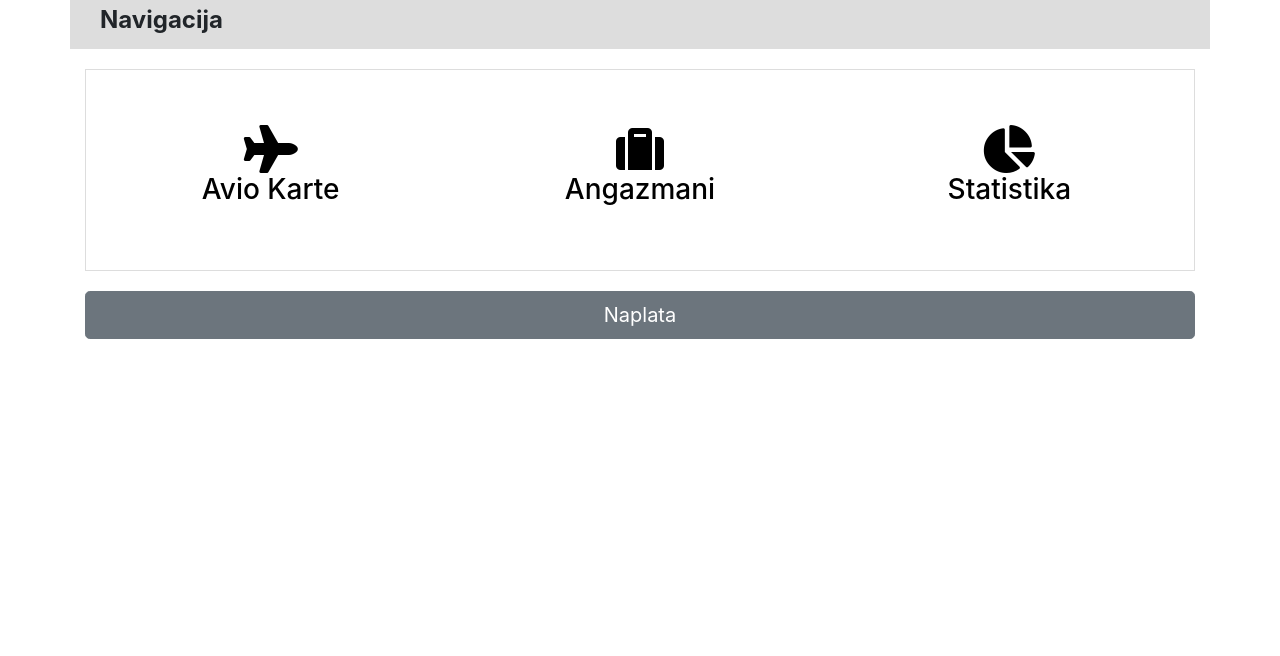
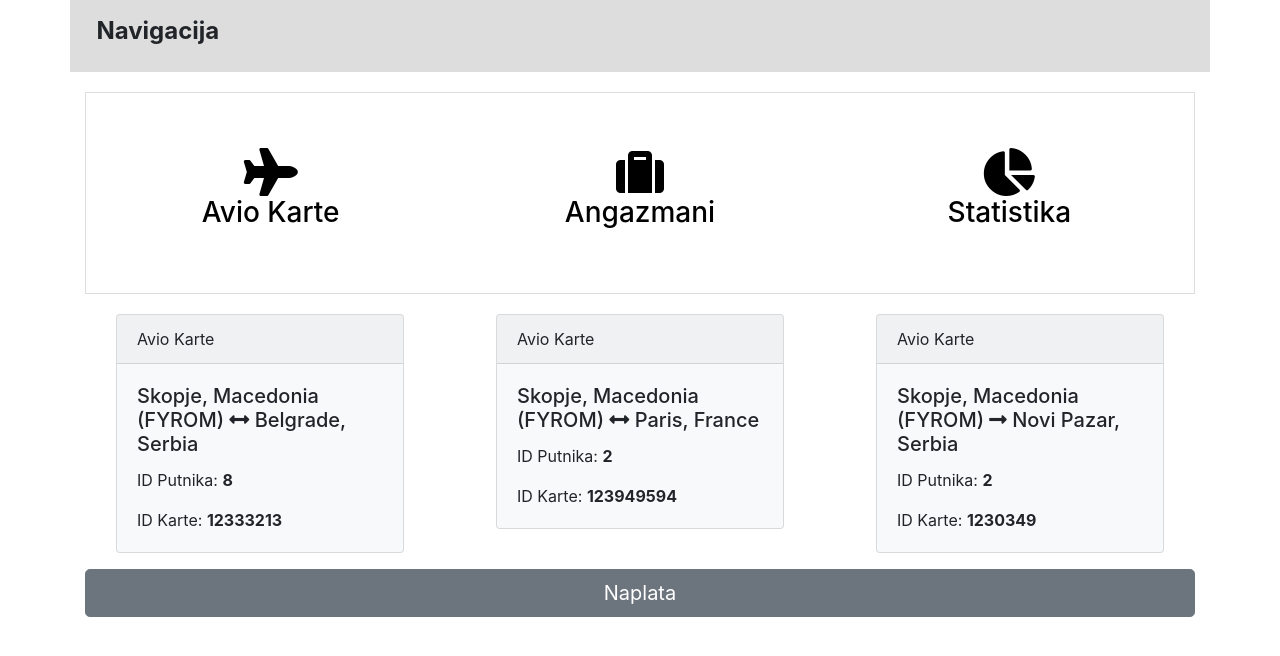
Before and after one commit to sulejmank/ecco-front-end, a Vue app: page /#/navigation in a window 1280 px wide. Shown: the top 656 px of the page. Built offline with nearby package versions, Linux system fonts and the light colour scheme.

Commit message:
implemented installments and added mock for development of checkout phase

```diff
--- a/package.json
+++ b/package.json
@@ -15,6 +15,7 @@
   "dependencies": {
     "axios": "^0.18.0",
     "bootstrap": "^4.0.0",
+    "bootstrap-vue": "^2.0.0-rc.2",
     "jquery": "^3.3.1",
     "moment": "^2.20.1",
     "popper.js": "^1.12.9",
--- a/src/components/Checkout.vue
+++ b/src/components/Checkout.vue
@@ -7,6 +7,9 @@
           <h4>
             <strong>Naplata</strong>
           </h4>
+        </div>
+        <div class="col text-right">
+          <button class="btn btn-light" v-on:click.prevent="checkout">Gotovo</button>
         </div>
       </div>
     </div>
@@ -32,22 +35,110 @@
         </div>
       </div>
     </div>
-    <div class="col-5">
+    <div class="col-7">
       <div class="form-group">
+        <h3>cena<span class="" style="float:right;font-size:2em">{{sumedPrice}}</span></h3>
+        <div class="clearfix"></div>
+      </div>
+      <div class="form-group text-center">
+        <b-button-group>
+          <b-button @click="setPaymentMethod('epayment')">Elektronsko Placanje</b-button>
+          <b-button @click="setPaymentMethod('cache')">Gotovina</b-button>
+          <b-button @click="setPaymentMethod('installments')">U ratama</b-button>
+        </b-button-group>
+      </div>
+      <div class="form-group" v-if="paymentMethod == 'epayment'">
+        <p>Elektronsko</p>
+      </div>
+      <div class="form-group" v-if="paymentMethod == 'cache'">
+        <p>Rate</p>
+      </div>
+      <div class="form-group" v-if="paymentMethod == 'installments'">
+        <div class="form-group col-12 bottom-margin extra-padding">
+          <p class="bottom-margin">
+            <label class="switch">
+              <input type="checkbox" v-model="avans" name="round-trip" id="round-trip">
+              <span class="slider round"></span>
+            </label>
+            <label for="round-trip" class="custom-label">Avans</label>
+          </p>
+        </div>
+        <!-- <div class="form-group col-12 row">
+          <label for="" class="col-6 text-center">Cena NETO</label>
+          <div class="col-6">
+            <input type="number" class="form-control text-center" name="avans-amount" >
+            <span v-show="errors.has(formName + '.price')" id="nameHelp" class="form-text text-danger error-msg">{{ errors.first(formName + '.price-neto') }}</span>
+          </div>
+        </div> -->
+        <div class="form-group col-12" style="min-height:40px" >
+          <vue-numeric v-show="avans" :currency="'€'" :separator="'.'" :classes="'form-control text-center'" v-model="avansAmount" :decimal-separator="','" :precision="2"></vue-numeric>
+          <span v-show="avans" id="nameHelp" class="form-text text-danger error-msg"></span> <!-- v-show="errors.has('customer-form.surname')"  {{ errors.first('customer-form.surname') }}-->
+        </div>
+        <hr class="custom-hr">
+      </div>
+      <div class="row" v-for="(installment, index) in installments" :key="installment.id">
+        <div class="form-group col-6">
+          <label for="returnDate">Rok uplacivanja rate</label>
+          <date-picker :date='installment.rokUplate'  :option="option"></date-picker> <!-- :hasErrors="validReturnTime" @change="updateReturnTime" -->
+          <span class="form-text text-danger error-msg" ></span> <!-- v-show="validReturnTime"-->
+        </div>
+        <div class="form-group col-6">
+          <label for="flight-company">Iznos</label>
+          <vue-numeric :currency="'€'" :separator="'.'" :classes="'form-control text-center'" v-model="installment.iznos" :decimal-separator="','" :precision="2"></vue-numeric>
+          <span class="form-text text-danger error-msg" ></span> <!--v-show="errors.has(formName + '.flight-company')" -->
+          <i class="far fa-times-circle close-awsome absolute-icon" v-on:click="removeInstallment(index)"></i>
+        </div>
+      </div>
+      <hr class="custom-hr" v-if="paymentMethod == 'installments'">
+      <div class="row" v-if="paymentMethod == 'installments'">
+        <div class="col-12">
+          <button class="btn btn-default btn-lg btn-block" v-on:click="addMoreInstallments">Dodaj Ratu</button>
+        </div>
       </div>
     </div>
   </div>
 </div>
 </template>
 <script>
+import bButtonGroup from 'bootstrap-vue/es/components/button-group/button-group';
+import myDatepicker from '@/components/helpers/Datepicker.custom.vue'
+import VueNumeric from '@/components/helpers/Numeric.custom'
+import Installment from '@/models/Installment'
+
+
 export default{
   name: 'Checkout',
+  components: {
+    'b-button-group': bButtonGroup,
+    'vue-numeric': VueNumeric,
+    'date-picker': myDatepicker
+  },
   computed: {
     flightTickets () {
       return this.$store.getters.getFlightTickets
     },
     sumedPrice () {
       return this.$store.getters.getFlightTickets.reduce((sum, el) => sum += el.cena, 0)
+    }
+  },
+  data () {
+    return {
+      paymentMethod: '',
+      avans: false,
+      avansAmount: 0,
+      returnTime: {
+        time: ''
+      },
+      option: {
+        type: 'day',
+        week: ['Mo', 'Tu', 'We', 'Th', 'Fr', 'Sa', 'Su'],
+        month: ['January', 'February', 'March', 'April', 'May', 'June', 'July', 'August', 'September', 'October', 'November', 'December'],
+        format: 'DD/MM/YYYY',
+        placeholder: 'Date',
+        overlayOpacity: 0.3, // 0.5 as default
+        dismissible: true // as true as default
+      },
+      installments: []
     }
   },
   filters: {
@@ -68,12 +159,30 @@ export default{
       })
       var surnameName = passenger !== undefined ? passenger.prezime + ', ' + passenger.ime : 'Passanger not available'
       return surnameName
+    },
+    setPaymentMethod (method) {
+      this.paymentMethod = method
+    },
+    updateReturnTime () {
+      console.log('It\'s OK bro.. ')
+    },
+    addMoreInstallments () {
+      this.installments.push(new Installment())
+    },
+    removeInstallment (i) {
+      this.installments = this.installments.filter((el, index) => index != i)
+    },
+    checkout () {
+      console.log(this.installments)
     }
   }
-
 }
 </script>
 <style>
+.colored {
+  background-color:#ddd;
+  padding: 1%;
+}
 .trip{
   margin-bottom:0;
   font-style:1.5em
@@ -93,4 +202,21 @@ export default{
 .custom-hr{
   margin-bottom:0;
 }
+
+.absolute-icon {
+  position: absolute;
+    right: -1em;
+    top: 2em;
+}
+
+.close-awsome{
+  margin-top: .2em;
+  padding:5px;
+}
+.close-awsome:hover {
+  background-color:#ddd;
+  border-radius: 15px;
+  cursor: pointer;
+}
+
 </style>
--- a/src/components/helpers/Suggestion.vue
+++ b/src/components/helpers/Suggestion.vue
@@ -1,7 +1,7 @@
 <template>
 <div :class="classes">
   <label :for="fieldname">{{label}}</label>
-  <input type="text" :class="{'form-control': true, 'is-invalid': errors.has(formName +'.'+ fieldname)}" v-bind:id="fieldname" v-bind:name="fieldname" :placeholder="placeholder" v-model="model" v-validate="'required: true, alpha_spaces: true, regex: ^[\d,\s]+$'" v-on:keydown.down.prevent="focusSuggestions('down')" v-on:keydown.up.prevent="focusSuggestions('up')" v-on:blur="unfocused()" v-on:keydown.esc.prevent="escapeMessage" autocomplete="new-suggestion">
+  <input type="text" :class="{'form-control': true, 'is-invalid': errors.has(formName +'.'+ fieldname)}" v-bind:id="fieldname" v-bind:name="fieldname" :placeholder="placeholder" v-model="model" v-validate="'required: true, alpha_spaces: true, regex: ^[\d,\s]+$'" v-on:keydown.down.prevent="focusSuggestions('down')" v-on:keydown.up.prevent="focusSuggestions('up')" v-on:blur="unfocused()" v-on:keydown.esc.prevent="escapeMessage" autocomplete="off">
   <span v-show="errors.has(formName +'.'+ fieldname)" id="nameHelp" class="form-text text-danger error-msg">{{ errors.first(formName +'.'+ fieldname) }}</span>
   <div class="suggestions" v-show="status == 'loading'">
     <div :class="{'customer row':true, 'focused': isFocusedItem(i)}" v-for="(suggestion, i) in suggestions" :key="suggestion.id" v-show="suggestions.length > 0">
--- a/src/main.js
+++ b/src/main.js
@@ -6,9 +6,12 @@ import App from './App'
 import router from './router'
 import VeeValidate from 'vee-validate'
 import { store } from './store/store.js'
+import BootstrapVue from 'bootstrap-vue'
+
 
 Vue.config.productionTip = false
 Vue.use(VeeValidate)
+Vue.use(BootstrapVue)
 
 /* eslint-disable no-new */
 new Vue({
--- /dev/null
+++ b/src/models/Installment.js
@@ -0,0 +1,6 @@
+export default class Installment {
+  constructor (dueDate, amount) {
+    this.rokUplate = dueDate || {}
+    this.iznos = amount || ''
+  }
+}
--- /dev/null
+++ b/src/models/Payment.js
@@ -0,0 +1,6 @@
+// export default class Payment {
+//   constructor (dueDate, amount) {
+//     this. = dueDate || {}
+//     this.iznos = amount || ''
+//   }
+// }
--- a/src/store/store.js
+++ b/src/store/store.js
@@ -56,11 +56,79 @@ export const store = new Vuex.Store({
       return state.passangers
     },
     getFlightTickets: state => {
-      return state.tickets
-    },
+      return [{
+        'avioKompanija': 'Nis Ekspres',
+        'brojRezervacije': '12333213',
+        'cena': 40,
+        'datumDolaska': '22/06/2018 21:56',
+        'datumPolaska': '30/05/2018 21:57',
+        'datumRezervacije': 'Mon Mar 12 2018 19: 20: 56 GMT + 0100(CET)',
+        'idPutnika': 8,
+        'jedanParvac': true,
+        'potvrdjeno': false,
+        'putovanjeDo': 'Belgrade, Serbia',
+        'putovanjeOd': 'Skopje, Macedonia (FYROM)'
+      }, {
+        'avioKompanija': 'Wizair',
+        'brojRezervacije': '123949594',
+        'cena': 200,
+        'datumDolaska': '07/05/2018 14:00',
+        'datumPolaska': '30/04/2018 15:50',
+        'datumRezervacije': 'Mon Mar 12 2018 19: 19: 12 GMT + 0100(CET)',
+        'idPutnika': 2,
+        'jedanParvac': true,
+        'potvrdjeno': false,
+        'putovanjeDo': 'Paris, France',
+        'putovanjeOd': 'Skopje, Macedonia (FYROM)'
+      }, {
+        'avioKompanija': 'Aurora',
+        'brojRezervacije': '1230349',
+        'cena': 10,
+        'datumDolaska': '',
+        'datumPolaska': '07/04/2018 10:10',
+        'datumRezervacije': 'Mon Mar 12 2018 19: 19: 12 GMT + 0100(CET)',
+        'idPutnika': 2,
+        'jedanParvac': false,
+        'potvrdjeno': false,
+        'putovanjeDo': 'Novi Pazar, Serbia',
+        'putovanjeOd': 'Skopje, Macedonia (FYROM)'
+      }]
+    }, // return state.tickets
     getAllPassengers: state => {
-      return state.allPassangers
-    },
+      return [{
+        'adresa': 'Sutenovacka 13',
+        'brojPasosa': '011512B',
+        'brojTelefona': '0654261211',
+        'cardId': 'asd',
+        'createdAt': '2018-03-09T21:43:14.000Z',
+        'datumRodjenja': '1993-09-21',
+        'email': 'hariszenovic@gmail.com',
+        'id': 2,
+        'ime': 'Haris',
+        'prezime': 'Zenovic',
+        'putnik': false,
+        'struka': 'Programer',
+        'updatedAt': '2018-03-09T21:43:14.000Z',
+        'urlSlike': 'https://s.ytimg.com/yts/img/avatar_720-vflYJnzBZ.png'
+      },
+      {
+        'adresa': 'Tashko Karadza',
+        'brojPasosa': '123123123',
+        'brojTelefona': '01239495123',
+        'cardId': '123123123',
+        'createdAt': '2018-03-09T21:43:14.000Z',
+        'datumRodjenja': '1994-04-22',
+        'email': 'hamzakujovic@gmail.com',
+        'id': 8,
+        'ime': 'Sulejman',
+        'prezime': 'Karisik',
+        'putnik': true,
+        'struka': 'Programer',
+        'updatedAt': '2018-03-09T21:43:14.000Z',
+        'urlSlike': 'https://s.ytimg.com/yts/img/avatar_720-vflYJnzBZ.png'
+      }
+    ]
+    }, //return state.allPassangers
     getPassangerById: (state, id) => {
       var passenger
       state.allPassangers.forEach(el => {
```
Also changed, not shown: 1 other file (tests, documents, lock files or other folders).
